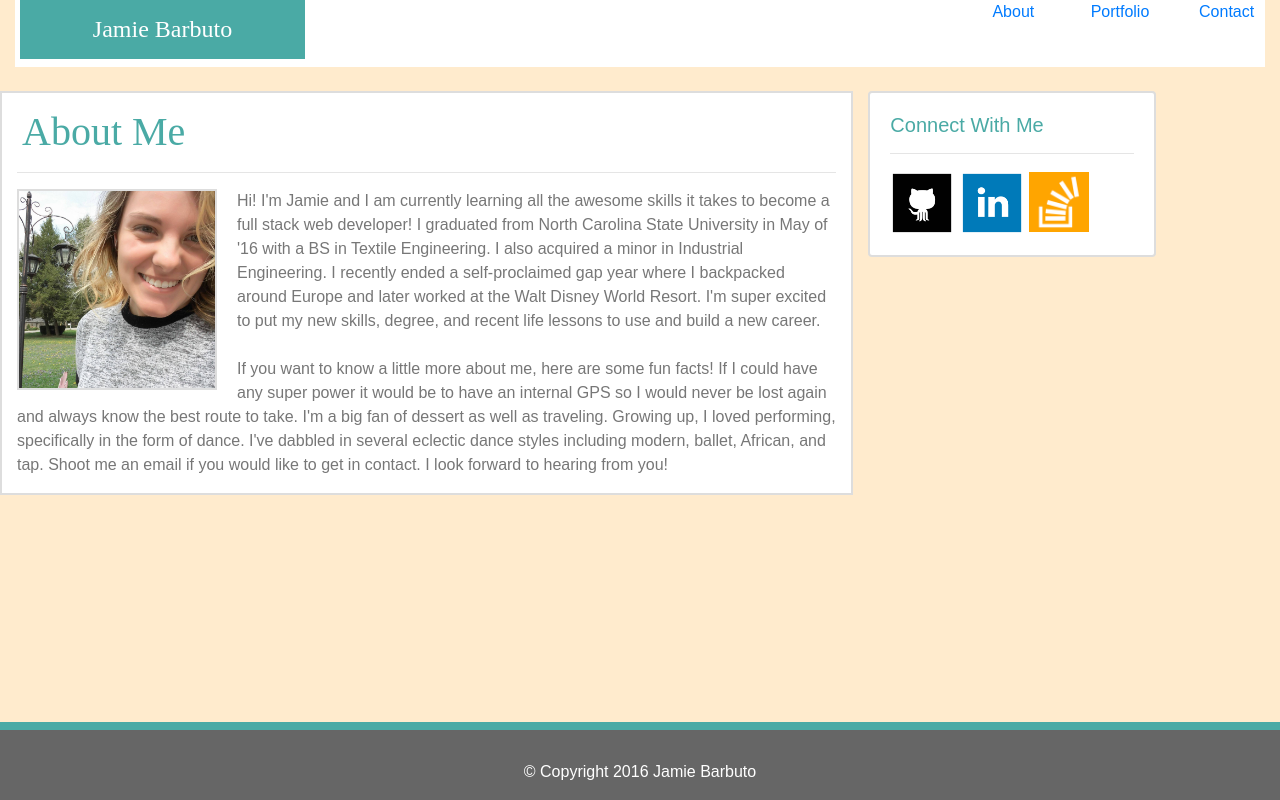
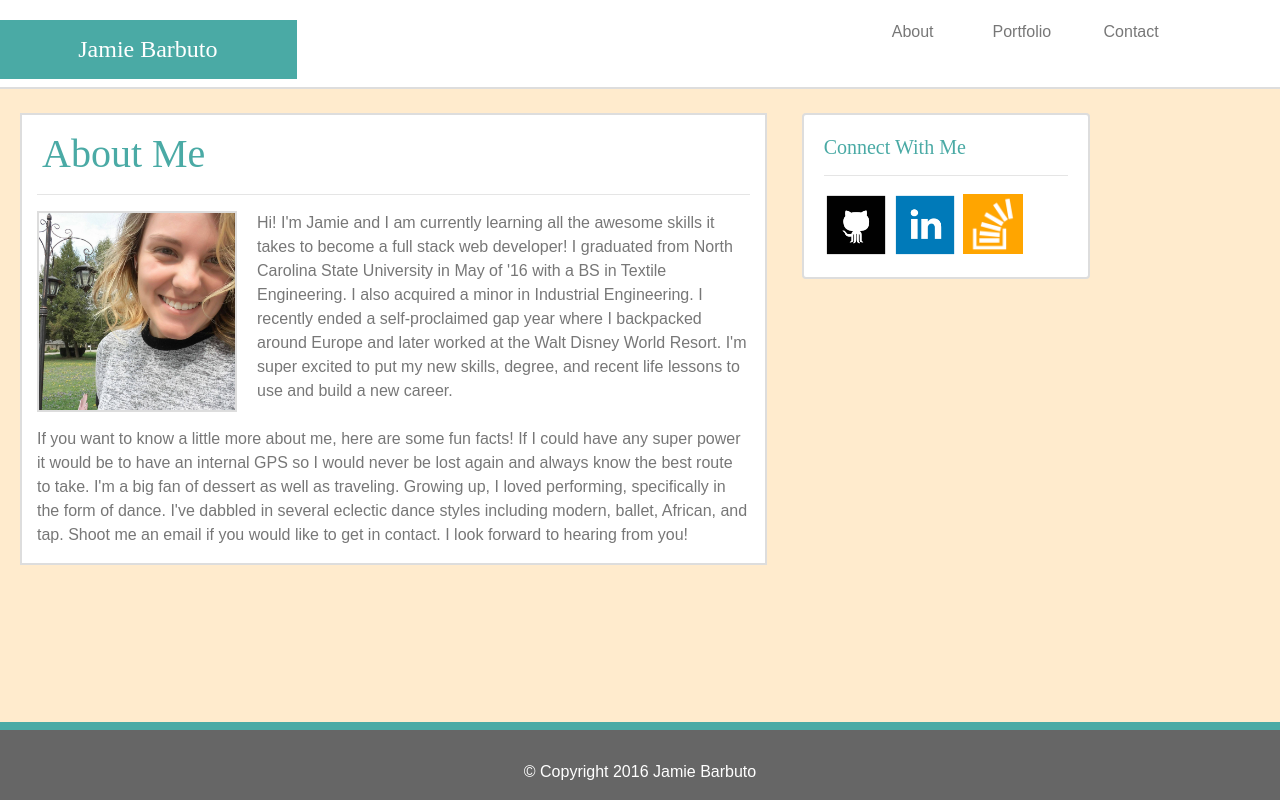
Before and after one commit to jlbarbuto/boostrap-portfolio, a plain HTML site: page index.html in a window 1280 px wide. Drawn offline with nearby package versions, Linux system fonts and the light colour scheme.

Commit message:
html and css added with bootstrap

```diff
--- a/assets/css/style.css
+++ b/assets/css/style.css
@@ -1,3 +1,6 @@
+*{
+    box-sizing: border-box;
+}
 body{
     background-color: blanchedalmond;
     font-family: Arial, Helvetica, sans-serif;
@@ -8,19 +11,37 @@ body{
 .navigation-bar{
     background-color: #ffffff;
     text-decoration: none;
+    border-bottom: 2px solid #dddddd;
+    border-right: 2px solid #dddddd;
+    border-left: 2px solid #dddddd;
+    padding-top: 20px;
+    margin-left: -18px;
+    margin-right: -17px;
 }
 
 h4{
     color: #ffffff;
     background-color: #4aaaa5;
     padding: 15px;
-    margin-left: 5px;
     text-align: center;
     font-family: 'Times New Roman', Times, serif;
 }
 
 .links{
     text-align: center;
+}
+
+.link{
+    color: #777777;
+}
+
+.link:hover{
+    color: #dddddd;
+    text-decoration: none;
+}
+
+.navigators{
+padding-top: 20px;
 }
 
 h1{
@@ -55,6 +76,8 @@ hr{
     background-color: #ffffff;
     border: 2px solid #dddddd;
     margin-bottom: 20px;
+    margin-left: 20px;
+    margin-right: 20px;
 }
 
 h5{
@@ -66,6 +89,10 @@ h5{
     margin-right: 20px;
 }
 
+.connect-title{
+    font-family: 'Times New Roman', Times, serif;
+}
+
 .footer{
     background-color: #666666;
     color: white;
--- a/index.html
+++ b/index.html
@@ -14,21 +14,21 @@
             <!-- Navbar -->
             <nav class="navigation-bar">
                 <div class="row">
-                    <div class="col-lg-3 col-sm-4 col-xs-12">
+                    <div class="col-lg-3 col-md-3 col-sm-4 col-xs-12">
                         <h4>Jamie Barbuto</h4>
                     </div>
-                    <div class="col-lg-6 col-sm-2 col-xs-12">
+                    <div class="col-lg-5 col-md-6 col-sm-2 col-xs-12">
                         <p> </p>
                     </div>
-                    <div class="col-lg-1 col-sm-2 col-xs-4 links">
-                        <!-- <class="naver"> --> <a class="link" href="#">About</a>
-                    </div>
-                    <div class="col-lg-1 col-sm-2 col-xs-4 links">
-                        <!-- <class="naver"> --> <a class="link" href="#">Portfolio</a>
-                    </div>
-                    <div class="col-lg-1 col-sm-2 col-xs-4 links">
-                        <!-- <class="naver"> --> <a class="link" href="#">Contact</a>
-                    </div>
+                        <div class="col-lg-1 col-md-1 col-sm-2 col-xs-4 links">
+                            <a class="link" href="#">About</a>
+                        </div>
+                        <div class="col-lg-1 col-md-1 col-sm-2 col-xs-4 links">
+                            <a class="link" href="#">Portfolio</a>
+                        </div>
+                        <div class="col-lg-1 col-md-1 col-sm-2 col-xs-4 links">
+                            <a class="link" href="#">Contact</a>
+                        </div>
                 </div>
             </nav>
 
@@ -37,7 +37,7 @@
             <!-- main content + connect with me -->
             <div class="row">
                 <!-- main content section -->
-                <div class="col-md-8 col-sm-12 main_content">
+                <div class="col-md-7 col-sm-12 main_content">
                     <div class="row">
                         <div class="col-12">
                             <h1>About Me</h1>
@@ -61,7 +61,7 @@
 
                     <div class="card connect_with_me" style="width: 18rem;">
                         <div class="card-body">
-                            <h5 class="card-title">Connect With Me</h5>
+                            <h5 class="card-title connect-title">Connect With Me</h5>
                             <hr>
                             <a href= "https://github.com/jlbarbuto" target="blank">
                                 <img src="assets/images/github_icon.png" alt="github icon" width="65">
```
Also changed, not shown: contact.html (+1 -1 lines), portfolio.html (+5 -5 lines).
